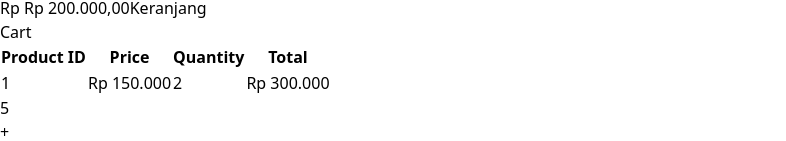
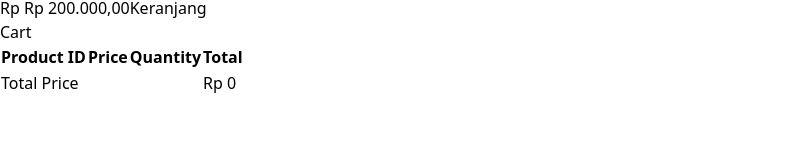
Before and after one commit to Ipul1122/React-tutorial, a React (Vite) app: page /products in a window 1280 px wide. Shown: the part 1192-1333 px from the top of the page, without its empty margins (0-786 px from the left). After the commit the page ends 1288 px from the top, so only its background shows below. Built offline with nearby package versions, Linux system fonts and the light colour scheme.

Commit message:
useEffect

```diff
--- a/src/pages/products.jsx
+++ b/src/pages/products.jsx
@@ -1,4 +1,4 @@
-import { Fragment, useState } from 'react';
+import { Fragment, useEffect, useState } from 'react';
 import CardProduct from '../components/Fragments/CardProduct';
 import Button from '../components/elements/Button';
 import Counter from '../components/Fragments/Counter';
@@ -38,10 +38,24 @@
 
 const ProductsPage = () => {
 
-  const [cart, setCart] = useState([{
-    id : 1,
-    qty : 2,
-  }]);
+  // lifecycle method componentDidMount
+  const [cart, setCart] = useState([]);
+  const [totalPrice, setTotalPrice] = useState(0);
+  useEffect(() => {
+    setCart(JSON.parse(localStorage.getItem('cart')) || []);
+  }, [])
+
+  // lifecycle method componentDidUpdate
+  useEffect(() => {
+    if (cart.length > 0) {
+      const sum = cart.reduce((acc, item) => {
+        const product = DataProducts.find((product) => product.id === item.id);
+        return acc + (product.price * item.qty);
+    }, 0);
+    setTotalPrice(sum); // update total price
+    localStorage.setItem('cart', JSON.stringify(cart));
+    }
+  }, [cart])
 
   const handleLogout = () => {
     localStorage.removeItem('email');
@@ -114,15 +128,18 @@
                     </tr>
                   )
                 })}
+                <tr className='font-bold'>
+                  <td colSpan={3}>Total Price</td>
+                  <td> Rp {totalPrice.toLocaleString('id-ID')}</td>
+                </tr>
               </tbody>
             </table>
         </div>
       </div>
         {/* test lifecycle */}
-        <div className="mt-5 flex justify-center">
-          {/* <Counter /> */}
-          <Counter></Counter>
-        </div>
+        {/* <div className="mt-5 flex justify-center"> */}
+          {/* <Counter></Counter> */}
+        {/* </div> */}
       </Fragment>
     );
 }
```
Also changed, not shown: 1 other file (tests, documents, lock files or other folders).
